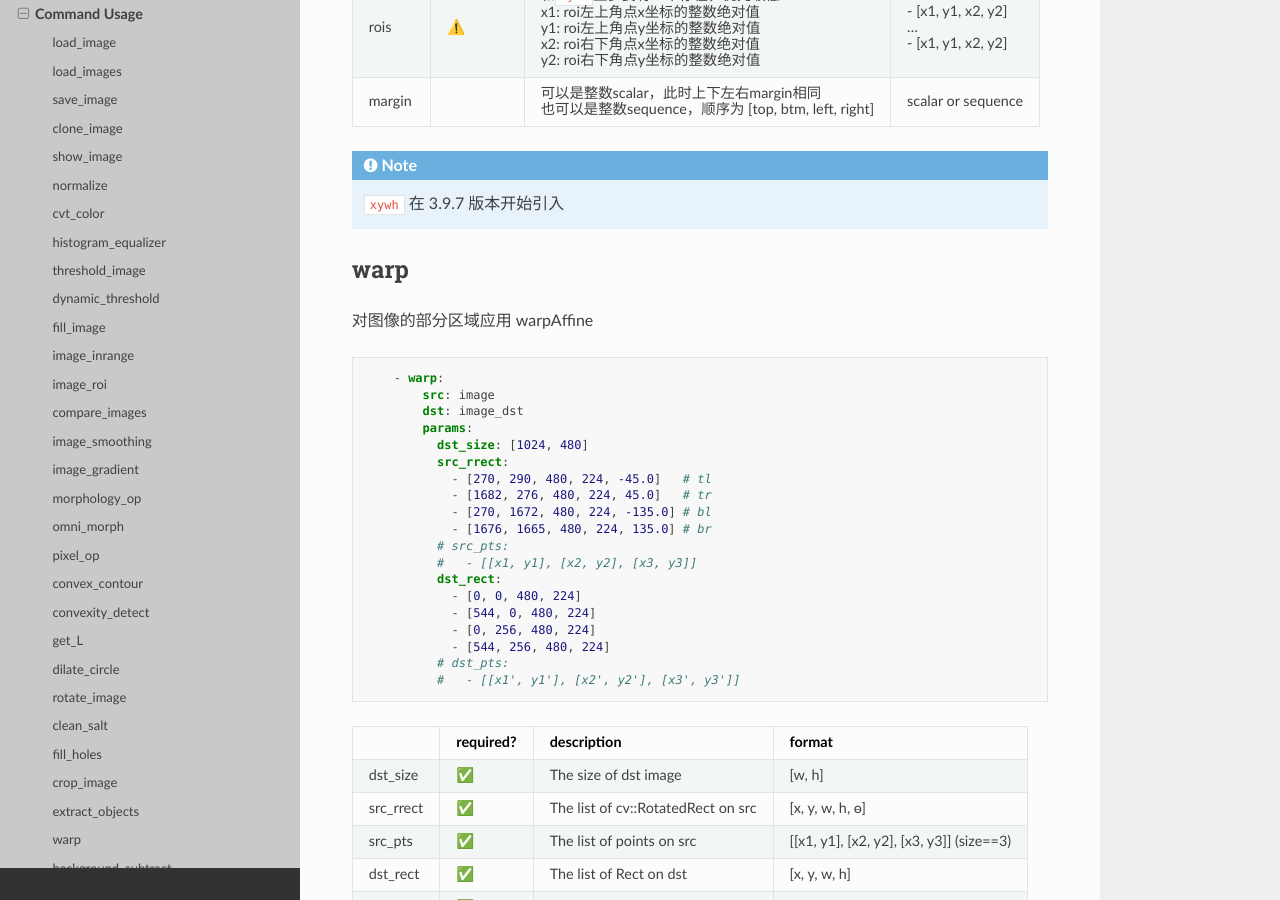
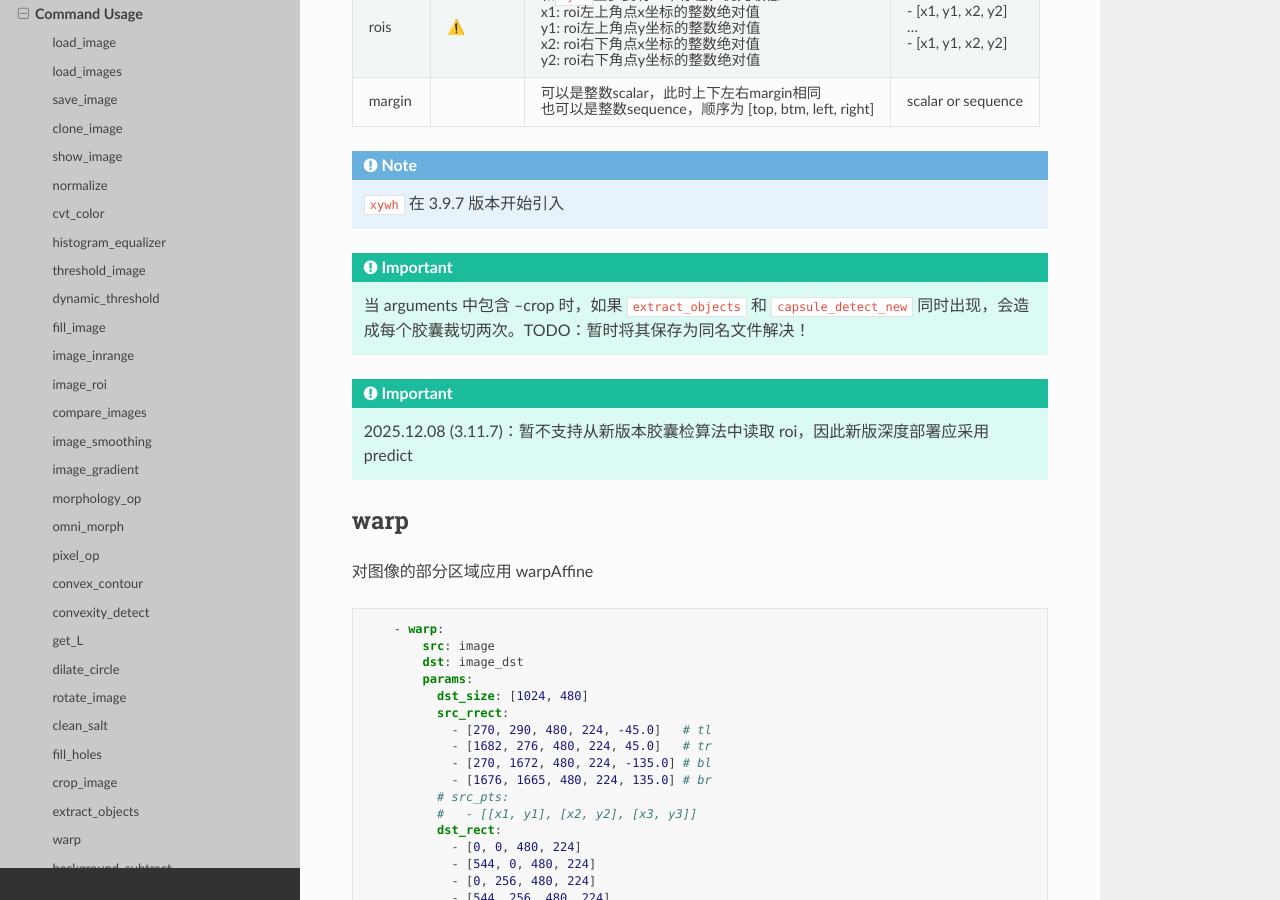
Before and after one commit to pejoypan/aczn-algo-docs, a Sphinx documentation site: the page built from docs/source/common/command-docs.md, in a window 1280 px wide and 900 px high, scrolled down 11341 px. Built offline with Sphinx 7.4.7 and the Read the Docs theme 3.1.0, drawn with Linux system fonts in a browser that asks for light colours.

Commit message:
update command-docs

````diff
--- a/docs/source/common/command-docs.md
+++ b/docs/source/common/command-docs.md
@@ -493,6 +493,14 @@ lhs and rhs must have the same size.
 `xywh` 在 3.9.7 版本开始引入
 ```
 
+```{important}
+当 arguments 中包含 --crop 时，如果 `extract_objects` 和 `capsule_detect_new` 同时出现，会造成每个胶囊裁切两次。TODO：暂时将其保存为同名文件解决！
+```
+
+```{important}
+2025.12.08 (3.11.7)：暂不支持从新版本胶囊检算法中读取 roi，因此新版深度部署应采用 predict
+```
+
 ## warp
 
 对图像的部分区域应用 warpAffine
````
